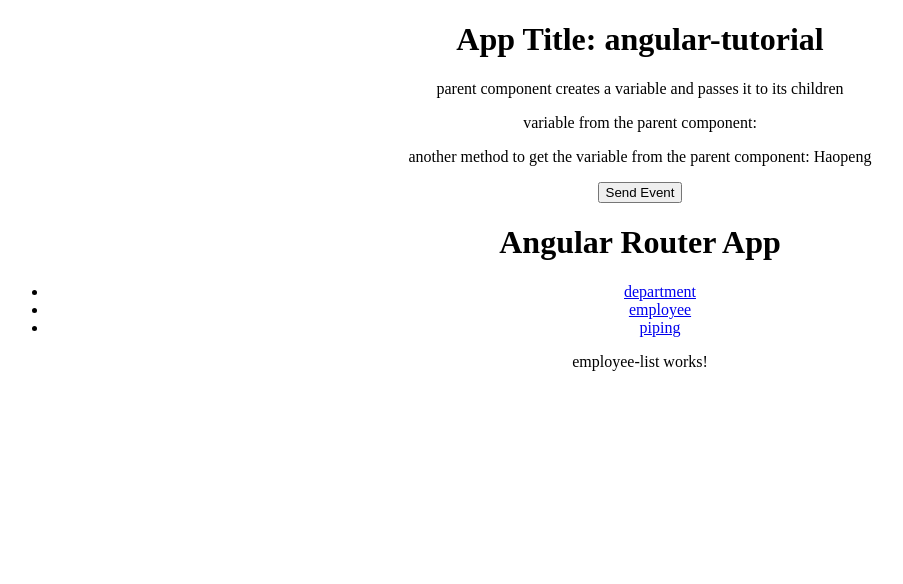
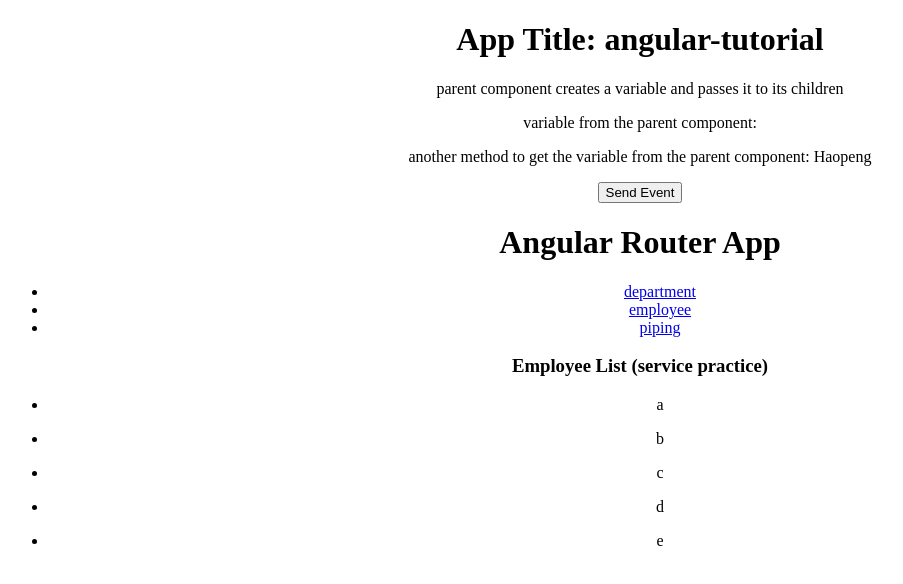
Before and after one commit to HaopengSun/angular-tutorial, an Angular app: page /employee in a window 1280 px wide. Shown: the top 584 px of the page, without its empty margins (0-903 px from the left). Built offline with nearby package versions, Linux system fonts and the light colour scheme.

Commit message:
add service, injectable dependency

```diff
--- a/src/app/app.module.ts
+++ b/src/app/app.module.ts
@@ -11,6 +11,7 @@ import { AppRoutingModule } from './app-routing.module'; // CLI imports AppRouti
 import { DepartmentListComponent } from './components/department-list/department-list.component';
 import { EmployeeListComponent } from './components/employee-list/employee-list.component';
 import { FirstComponent } from './components/first/first.component'
+import { EmployeeService } from './employee.service';
 
 @NgModule({
   declarations: [
@@ -28,7 +29,9 @@ import { FirstComponent } from './components/first/first.component'
     FormsModule,
     AppRoutingModule // CLI adds AppRoutingModule to the AppModule's imports array
   ],
-  providers: [],
+  providers: [
+    EmployeeService // register a service in the app modules
+  ],
   bootstrap: [AppComponent]
 })
 export class AppModule { }
--- a/src/app/components/employee-list/employee-list.component.ts
+++ b/src/app/components/employee-list/employee-list.component.ts
@@ -1,20 +1,28 @@
 import { Component, OnInit } from '@angular/core';
+import { EmployeeService } from 'src/app/employee.service';
 
+// component decorator contains injectable decorator so we can use it in line 21
 @Component({
   selector: 'app-employee-list',
   template: `
-    <p>
-      employee-list works!
-    </p>
+  <h3>Employee List (service practice)</h3>
+  <ul *ngFor="let employee of employees">
+    <li>{{employee.name}}</li>
+  </ul>
   `,
   styles: [
   ]
 })
 export class EmployeeListComponent implements OnInit {
 
-  constructor() { }
+  public employees: any[] = []
 
+  // declare as dependency
+  constructor(private _employeeService: EmployeeService) { }
+
+  // get called when the view is initialized
   ngOnInit(): void {
+    this.employees = this._employeeService.getEmployee()
   }
 
 }
--- /dev/null
+++ b/src/app/employee.service.ts
@@ -0,0 +1,21 @@
+import { Injectable } from '@angular/core';
+
+// injectable decorator
+// service might require another service as dependancies
+@Injectable({
+  providedIn: 'root'
+})
+export class EmployeeService {
+
+  constructor() { }
+
+  getEmployee(){
+    return [
+      {'id': 1, 'name': 'a', 'age': 20},
+      {'id': 2, 'name': 'b', 'age': 25},
+      {'id': 3, 'name': 'c', 'age': 30},
+      {'id': 4, 'name': 'd', 'age': 35},
+      {'id': 5, 'name': 'e', 'age': 40},
+    ]
+  }
+}
```
Also changed, not shown: 1 other file (tests, documents, lock files or other folders).
